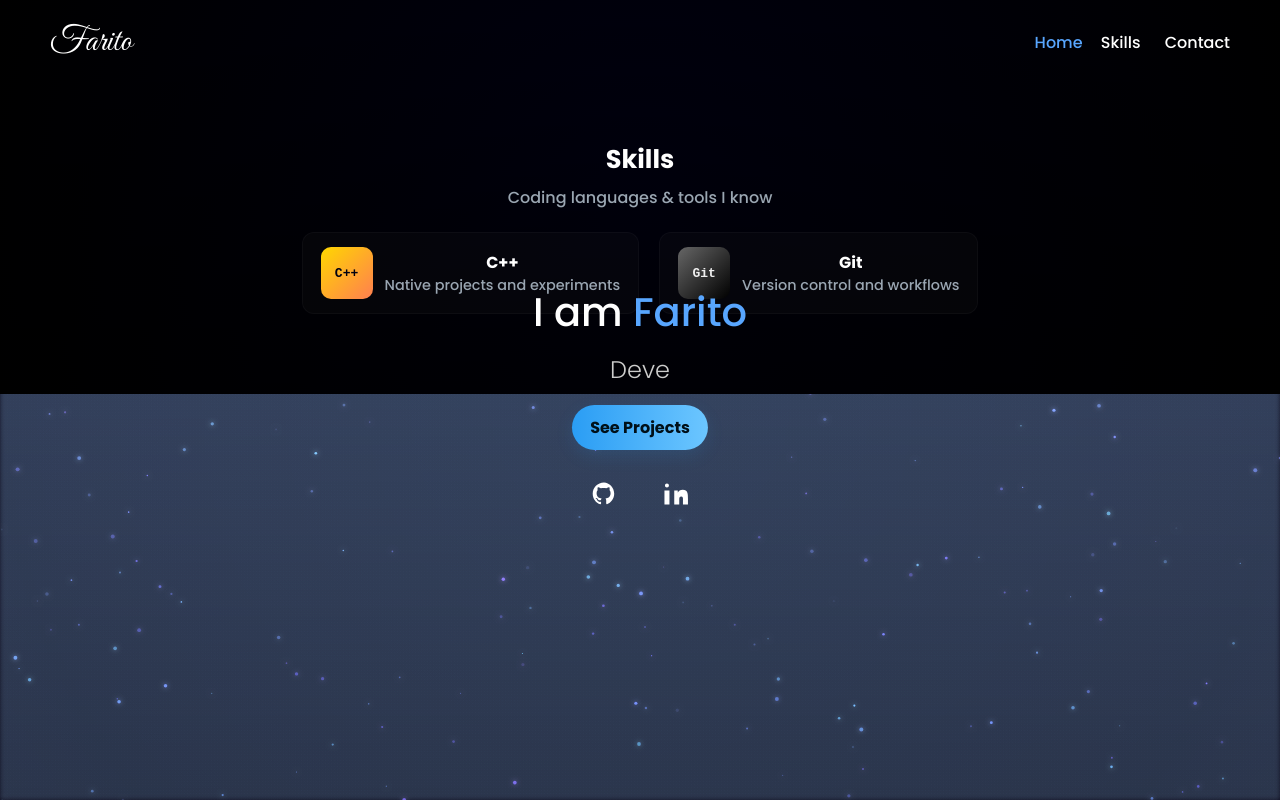
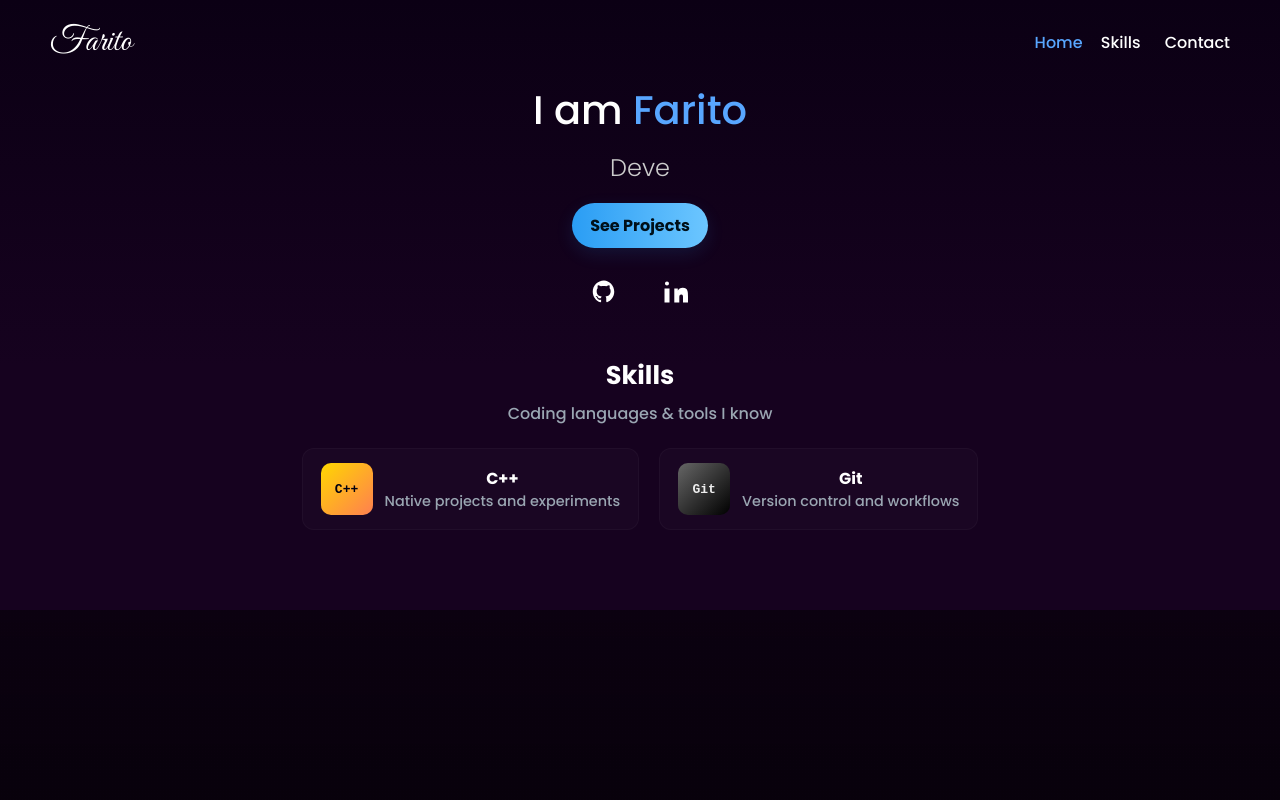
Before and after one commit to 22Farito/farito.dev, a plain HTML site: page index.html in a window 1280 px wide. Drawn offline with Linux system fonts and the light colour scheme; animation ran at ten frames a second.

Commit message:
chore: purple theme, remove galaxy, fixed header, skills anchor

```diff
--- a/index.html
+++ b/index.html
@@ -7,7 +7,7 @@
   <link rel="stylesheet" href="style.css" />
 </head>
 <body>
-  <canvas id="stars"></canvas>
+
 
   <header>
     <div class="logo">Farito</div>
@@ -63,7 +63,6 @@
     </div>
   </section>
 
-  <script src="stars.js"></script>
   <script src="typewriter.js"></script>
 </body>
 </html>
--- a/style.css
+++ b/style.css
@@ -12,7 +12,8 @@ body, html {
   font-family: 'Poppins', sans-serif;
   color: white;
   overflow-x: hidden;
-  background: radial-gradient(circle at center, #000010, #000);
+  /* dark purple base */
+  background: linear-gradient(180deg,#0b0014,#16021f 60%);
 }
 
 /* subtle textured noise overlay like the attached image */
@@ -21,10 +22,10 @@ body::after {
   position: fixed;
   inset: 0;
   pointer-events: none;
-  /* heavier static/grain */
-  background-image: radial-gradient(rgba(255,255,255,0.02) 1px, transparent 1px), linear-gradient(180deg, rgba(0,0,0,0.0), rgba(0,0,0,0.35));
+  /* purple-tinted static overlay */
+  background-image: radial-gradient(rgba(255,255,255,0.03) 1px, transparent 1px), linear-gradient(180deg, rgba(30,5,30,0.05), rgba(6,0,10,0.75));
   background-size: 3px 3px, 100% 100%;
-  opacity: 0.85;
+  opacity: 0.95;
   z-index: -1;
   mix-blend-mode: overlay;
 }
@@ -43,7 +44,7 @@ header {
   justify-content: space-between;
   align-items: center;
   padding: 20px 50px;
-  position: absolute;
+  position: fixed;
   width: 100%;
   z-index: 2;
 }
@@ -66,10 +67,8 @@ nav a:hover, nav a.active {
 }
 
 .hero {
-  position: absolute;
-  top: 50%;
-  left: 50%;
-  transform: translate(-50%, -50%);
+  position: relative;
+  margin-top: 80px; /* account for fixed header */
   text-align: center;
   z-index: 2;
 }
@@ -147,7 +146,7 @@ html { scroll-behavior: smooth; }
 .nav-skill{ margin-left: 14px }
 
 /* Skills section styles */
-.skills{ padding: 140px 20px 80px 20px; background: linear-gradient(180deg, rgba(0,0,0,0), rgba(0,0,0,0.6)); }
+.skills{ padding: 40px 20px 80px 20px; background: transparent; scroll-margin-top: 90px }
 .skills-inner{ max-width: 960px; margin: 0 auto; text-align: center }
 .skills h3{ font-size: 1.6rem; margin-bottom: 6px}
 .skills-sub{ color: #9aa6b2; margin-bottom: 22px }
```
